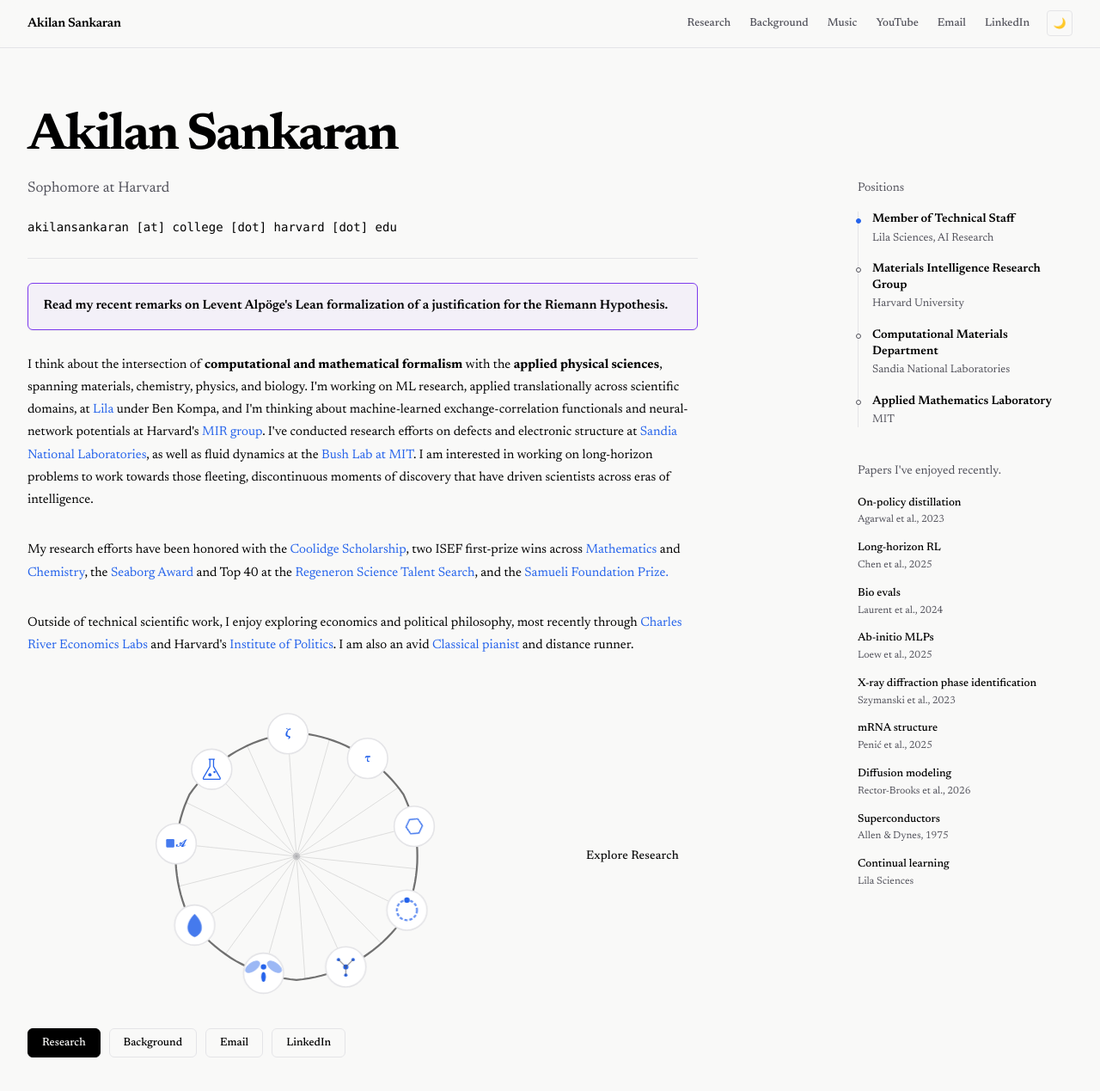
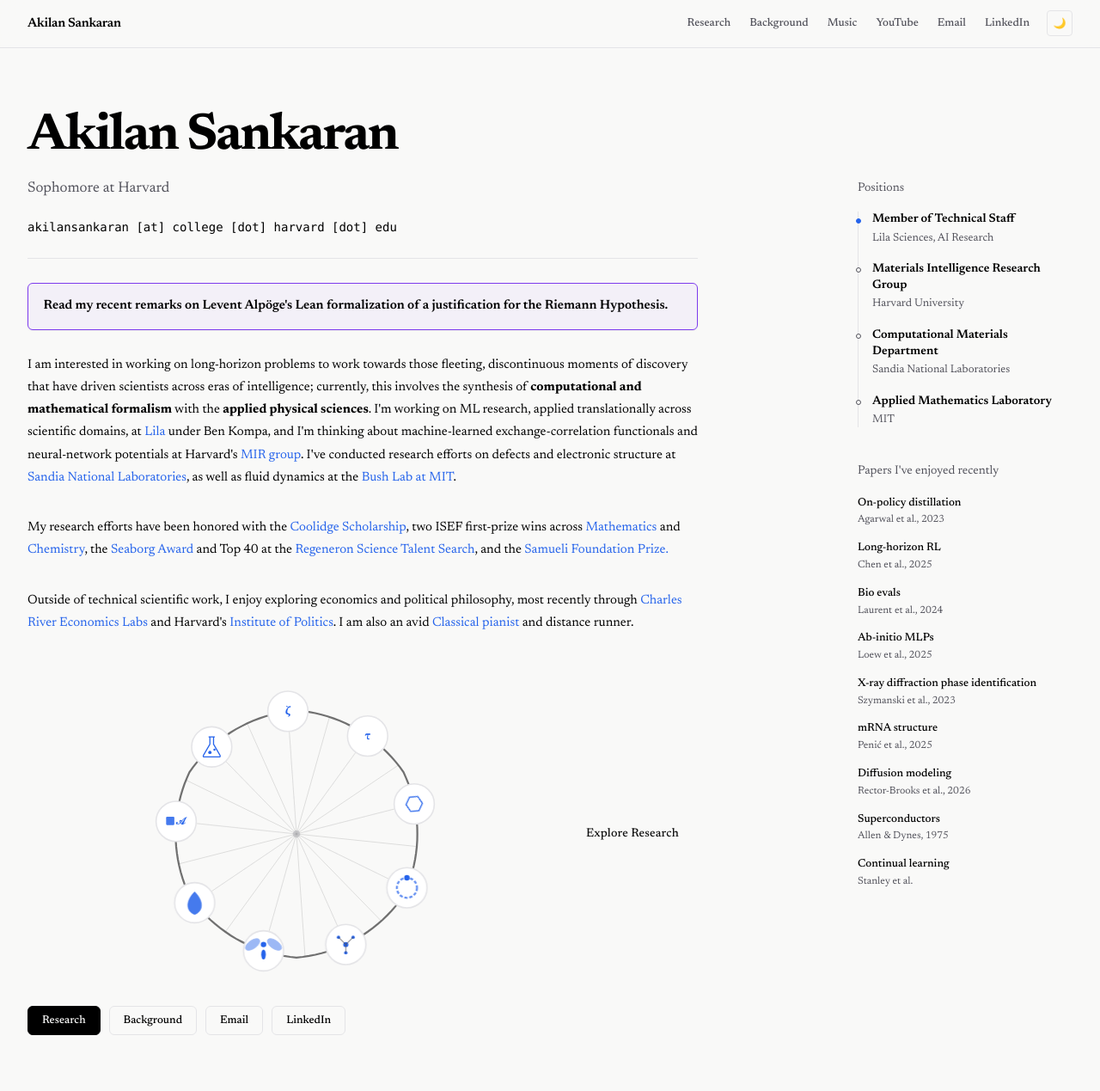
Before and after one commit to akilansankaran/akilansankaran.github.io, a Jekyll site: the page built from index.md, in a window 1280 px wide and 1366 px high. Shown: the top 1269 px of the window at 86% size. Built offline with Jekyll 4.4.1, drawn with Linux system fonts in a browser that asks for light colours; some web fonts are replaced.

Commit message:
Lead the bio with the long-horizon sentence; credit Stanley et al.

```diff
--- a/index.md
+++ b/index.md
@@ -16,7 +16,7 @@ title: Home
 
   <a href="/rh-viz/" class="announce-banner">Read my recent remarks on Levent Alpöge's Lean formalization of a justification for the Riemann Hypothesis.</a>
 
-  <p class="hero-bio">I think about the intersection of <b>computational and mathematical formalism</b> with the <b>applied physical sciences</b>, spanning materials, chemistry, physics, and biology. I'm working on ML research, applied translationally across scientific domains, at <a href="/lila">Lila</a> under Ben Kompa, and I'm thinking about machine-learned exchange-correlation functionals and neural-network potentials at Harvard's <a href="https://mir.g.harvard.edu/">MIR group</a>. I've conducted research efforts on defects and electronic structure at <a href="https://www.sandia.gov/">Sandia National Laboratories</a>, as well as fluid dynamics at the <a href="https://thales.mit.edu/bush/">Bush Lab at MIT</a>. I am interested in working on long-horizon problems to work towards those fleeting, discontinuous moments of discovery that have driven scientists across eras of intelligence.</p>
+  <p class="hero-bio">I am interested in working on long-horizon problems to work towards those fleeting, discontinuous moments of discovery that have driven scientists across eras of intelligence; currently, this involves the synthesis of <b>computational and mathematical formalism</b> with the <b>applied physical sciences</b>. I'm working on ML research, applied translationally across scientific domains, at <a href="/lila">Lila</a> under Ben Kompa, and I'm thinking about machine-learned exchange-correlation functionals and neural-network potentials at Harvard's <a href="https://mir.g.harvard.edu/">MIR group</a>. I've conducted research efforts on defects and electronic structure at <a href="https://www.sandia.gov/">Sandia National Laboratories</a>, as well as fluid dynamics at the <a href="https://thales.mit.edu/bush/">Bush Lab at MIT</a>.</p>
 
 <p class="hero-bio">My research efforts have been honored with the <a href="https://coolidgescholars.org">Coolidge Scholarship</a>, two ISEF first-prize wins across <a href="https://www.societyforscience.org/press-release/2022-regeneron-isef-top-winners/">Mathematics</a> and <a href="https://www.societyforscience.org/press-release/high-schoolers-win-more-than-9-million-at-regeneron-isef-2024/">Chemistry</a>, the <a href="https://www.youtube.com/watch?v=7TOmsbAYwbQ&t=4472s">Seaborg Award</a> and Top 40 at the <a href="https://www.societyforscience.org/regeneron-sts/2025-student-finalists/akilan-sankaran/">Regeneron Science Talent Search</a>, and the <a href="https://www.societyforscience.org/blog/five-questions-with-akilan-sankaran-winner-of-the-25000-samueli-foundation-prize/">Samueli Foundation Prize.</a> </p>
 
@@ -62,7 +62,7 @@ title: Home
       </li>
     </ul>
 
-    <p class="pos-heading ideas-heading">Papers I've enjoyed recently.</p>
+    <p class="pos-heading ideas-heading">Papers I've enjoyed recently</p>
     <ul class="ideas-list">
       <li>
         <a href="https://arxiv.org/abs/2306.13649" target="_blank" rel="noopener noreferrer">
@@ -115,7 +115,7 @@ title: Home
       <li>
         <a href="https://www.lila.ai/news/a-new-synthesis-for-the-field-of-open-endedness" target="_blank" rel="noopener noreferrer">
           <span class="paper-title">Continual learning</span>
-          <span class="paper-meta">Lila Sciences</span>
+          <span class="paper-meta">Stanley et al.</span>
         </a>
       </li>
     </ul>
```
